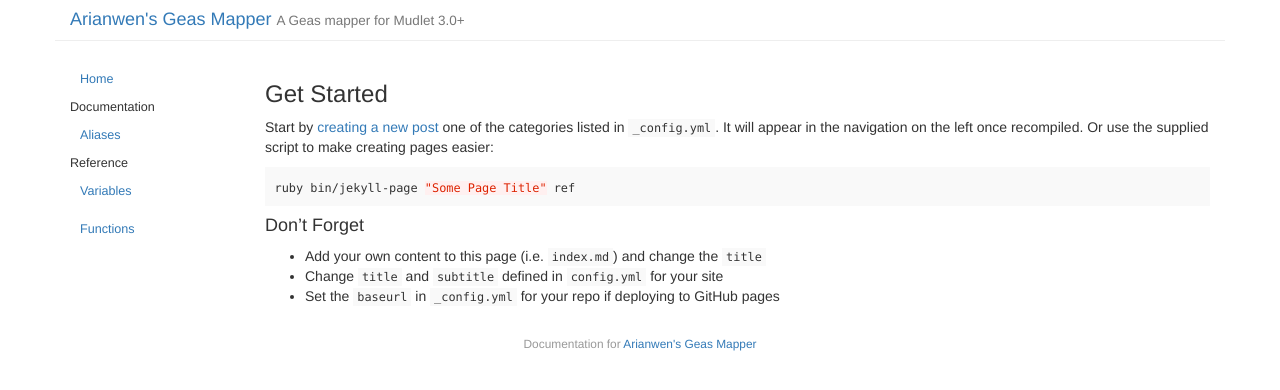
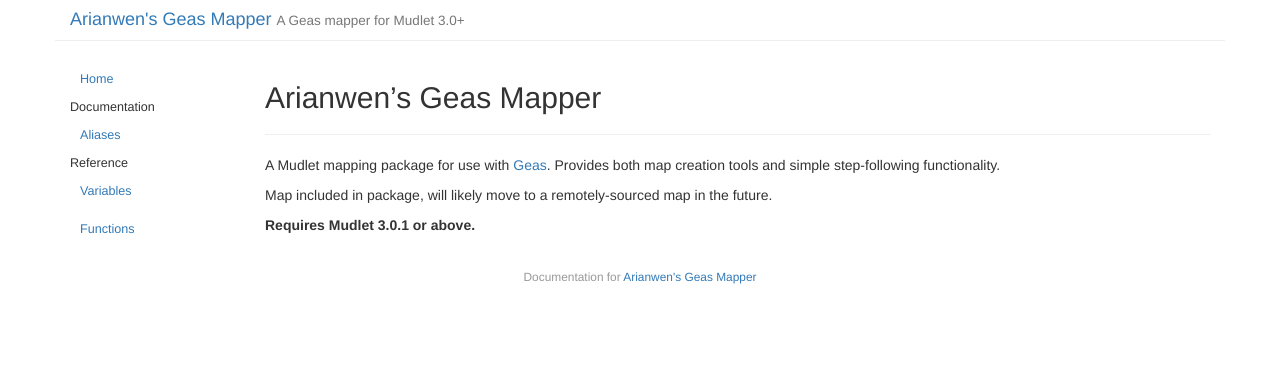
Before and after one commit to PureWhiteWings/agm, a Jekyll site: the page built from index.md, in a window 1280 px wide. Shown: the top 390 px of the page. Built offline with Jekyll 4.4.1, drawn with Linux system fonts in a browser that asks for light colours.

Commit message:
Created custom index page

````diff
--- a/index.md
+++ b/index.md
@@ -3,16 +3,11 @@ layout: default
 title: "Arianwen's Geas Mapper"
 ---
 
-### Get Started
+## Arianwen's Geas Mapper
+---
 
-Start by [creating a new post](http://jekyllrb.com/docs/posts/) one of the categories listed in `_config.yml`. It will appear in the navigation on the left once recompiled. Or use the supplied script to make creating pages easier:
+A Mudlet mapping package for use with [Geas](http://www.geas.de). Provides both map creation tools and simple step-following functionality.
 
-```bash
-ruby bin/jekyll-page "Some Page Title" ref
-```
+Map included in package, will likely move to a remotely-sourced map in the future.
 
-#### Don't Forget
-
-- Add your own content to this page (i.e. `index.md`) and change the `title`
-- Change `title` and `subtitle` defined in `config.yml` for your site
-- Set the `baseurl` in `_config.yml` for your repo if deploying to GitHub pages
+**Requires Mudlet 3.0.1 or above.**
````
